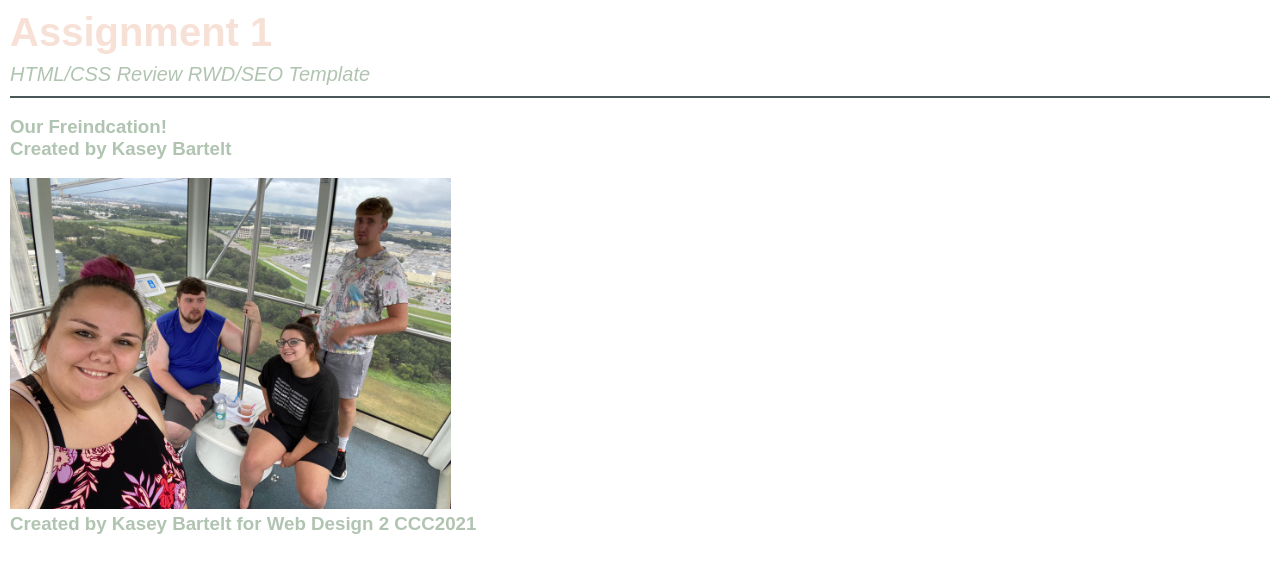
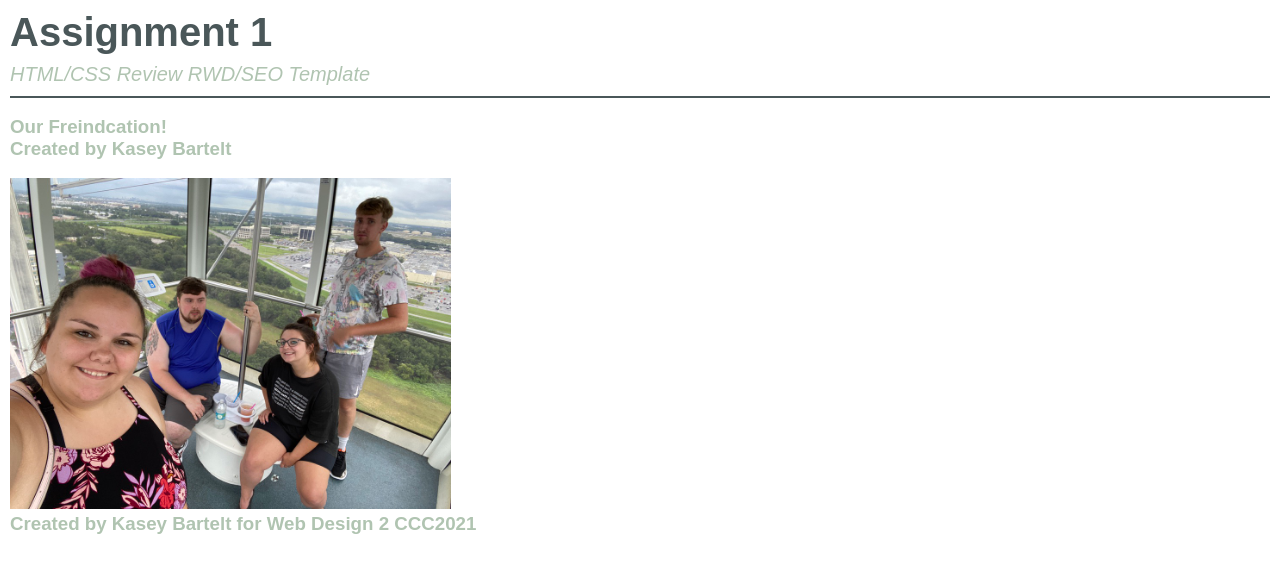
Before and after one commit to kaseybartelt/webdesign2, a plain HTML site: page index.html in a window 1280 px wide. Drawn offline with Linux system fonts and the light colour scheme.

Commit message:
update h1 font color

```diff
--- a/style.css
+++ b/style.css
@@ -30,7 +30,7 @@ p {
 h1 { /*title*/
     text-align: left;
     margin-bottom: 8px;
-    color: #f7e1d7;
+    color: #4a5759;
     font-size: 40px
 }
 
```
